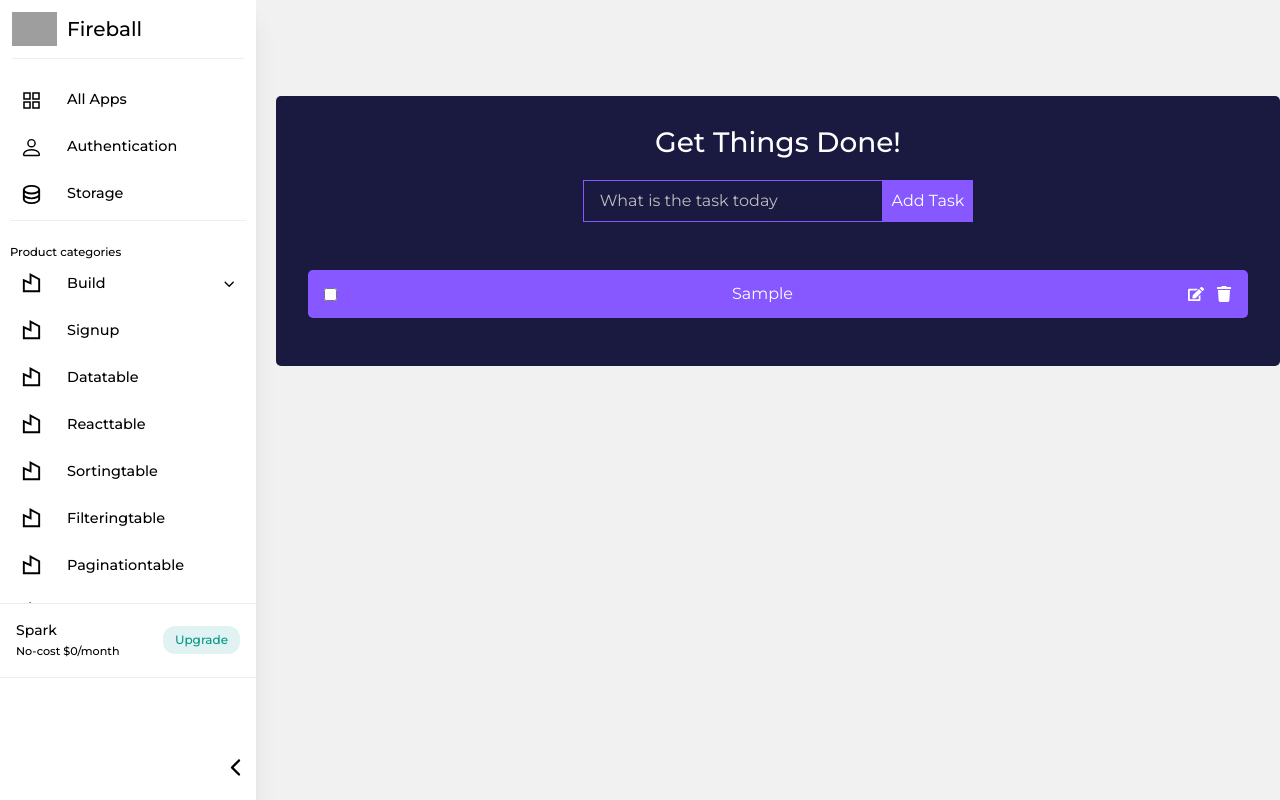
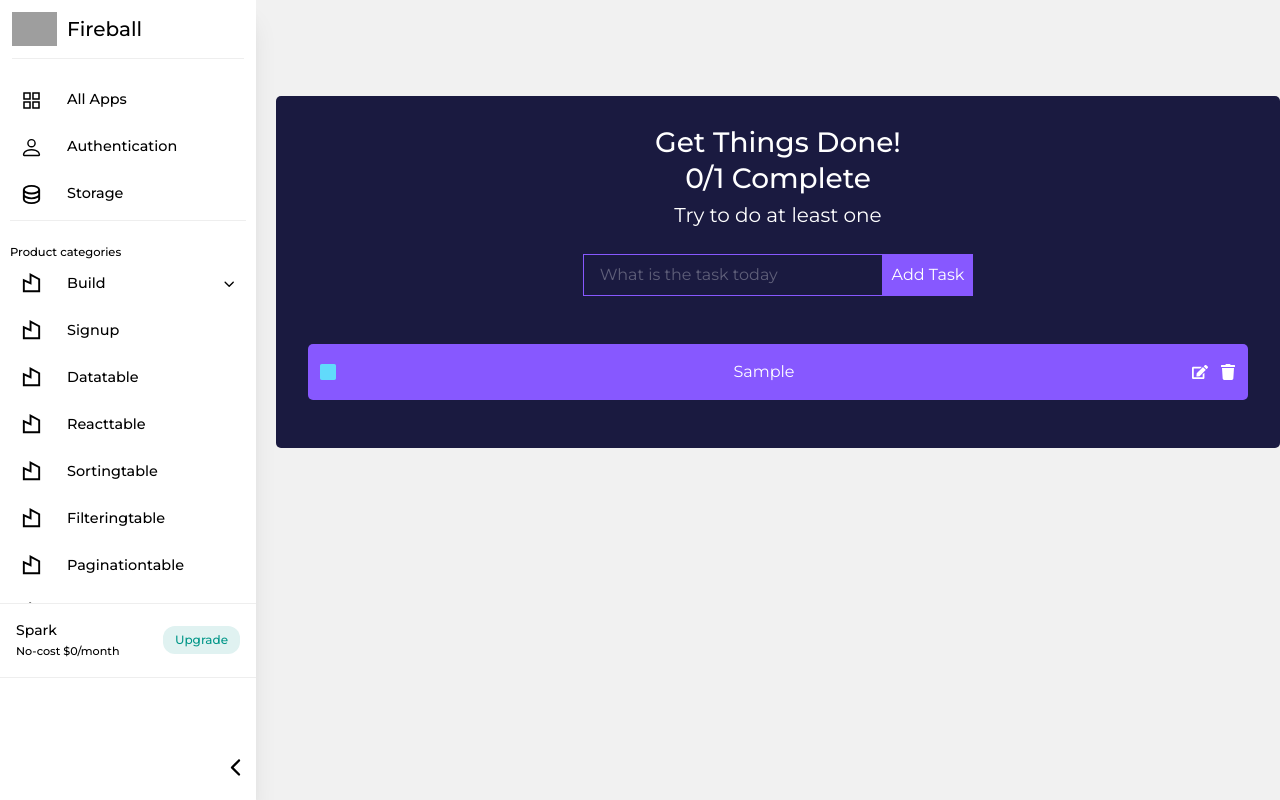
Before and after one commit to nguyentuanhung123/Sidebar-with-submenu-using-tailwind-and-framer-motion, a React (Create React App) app: page /todobeginner in a window 1280 px wide. Both pictures are taken after typing "Sample" into the empty fields and a click on the button "Add Task". Built offline with nearby package versions, Linux system fonts and the light colour scheme; grey boxes are pictures that could not be loaded.

Commit message:
edit Todo

```diff
--- a/src/App.jsx
+++ b/src/App.jsx
@@ -16,6 +16,7 @@ import FormatDate from "./pages/FormatDate";
 import TestTable from "./pages/TestTable";
 import TodoBeginnerWrapper from "./pages/TodoBeginger/TodoBeginnerWrapper.jsx";
 import PaginationTable from "./pages/PaginationTable.jsx";
+import UpdateTodo from "./pages/UpdateTodo/UpdateTodo.jsx";
 
 const App = () => {
   return (
@@ -35,6 +36,7 @@ const App = () => {
           <Route path="/formatdate" element={<FormatDate />} />
           <Route path="/testtable" element={<TestTable />} />
           <Route path="/todobeginner" element={<TodoBeginnerWrapper />} />
+          <Route path="/updatetodo" element={<UpdateTodo />} />
           <Route path="/build/:bID" element={<Build />} />
           <Route path="/analytics/:aID" element={<Analytics />} />
         </Routes>
--- a/src/layouts/sidebar/Sidebar.jsx
+++ b/src/layouts/sidebar/Sidebar.jsx
@@ -144,6 +144,10 @@ const Sidebar = () => {
             icon: RiBuilding3Line,
         },
         {
+            name: "updatetodo",
+            icon: RiBuilding3Line,
+        },
+        {
             name: "analytics",
             icon: TbReportAnalytics,
             menus: ["dashboard", "realtime", "events"],
--- /dev/null
+++ b/src/pages/TodoBeginger/CheckboxTodo.jsx
@@ -0,0 +1,27 @@
+import React, { useState } from "react";
+import { FaSquare } from "react-icons/fa";
+import { FaSquareCheck } from "react-icons/fa6";
+
+const CheckboxTodo = ({ checked, onClick }) => {
+
+    return (
+        <div className="flex items-center gap-[4px]" onClick={onClick}>
+            {
+                !checked && (
+                    <div className="checkbox unchecked">
+                        <FaSquare className="h-[20px] fill-[#61dafb]" />
+                    </div>
+                )
+            }
+            {
+                checked && (
+                    <div className="checkbox checked">
+                        <FaSquareCheck className="h-[20px] fill-[#61dafb]" />
+                    </div>
+                )
+            }
+        </div>
+    )
+};
+
+export default CheckboxTodo;
--- a/src/pages/TodoBeginger/TodoBeginner.jsx
+++ b/src/pages/TodoBeginger/TodoBeginner.jsx
@@ -1,14 +1,22 @@
-import React from "react";
+import React, { useState } from "react";
 import { FaEdit, FaTrash } from 'react-icons/fa';
+import CheckboxTodo from "./CheckboxTodo.jsx";
 
-const TodoBeginner = ({ task, toggleComplete, deleteTodo, editTodo }) => {
+const TodoBeginner = ({ todo, toggleComplete, deleteTodo, editTodo }) => {
     return (
-        <div className="Todo">
-            <input type="checkbox" checked={task.completed} onChange={() => toggleComplete(task.id)} />
-            <p onClick={() => toggleComplete(task.id)} className={`${task.completed ? 'completed' : ''}`}>{task.task}</p>
+        <div className={`flex justify-between items-center text-[#fff] px-[0.75rem] py-[1rem] rounded-[5px] mb-[1rem] cursor-pointer bg-[#8758ff]  ${todo.completed ? 'opacity-[0.3]' : null}`}>
+            {/* <input type="checkbox" checked={todo.completed} onChange={() => toggleComplete(todo.id)} /> */}
+            <CheckboxTodo checked={todo.completed} onClick={() =>
+                toggleComplete(todo.id)} />
+            <span onClick={() => toggleComplete(todo.id)}
+                className={`${todo.completed ? 'opacity-[0.3] before:w-[100%]' : ''} relative
+            before:content-[''] before:block before:w-[0px] before:h-[1px] before:bg-[#ddd]
+            before:absolute before:top-[10px] before:duration-300`}>
+                {todo.task}
+            </span>
             <div className="flex gap-[12px]">
-                <FaEdit onClick={() => editTodo(task.id)} />
-                <FaTrash onClick={() => deleteTodo(task.id)} />
+                <FaEdit onClick={() => editTodo(todo.id)} />
+                <FaTrash onClick={() => deleteTodo(todo.id)} />
             </div>
         </div>
     )
--- a/src/pages/TodoBeginger/TodoBeginnerForm.jsx
+++ b/src/pages/TodoBeginger/TodoBeginnerForm.jsx
@@ -14,9 +14,9 @@ const TodoBeginnerForm = ({ addTodo }) => {
 
 
     return (
-        <form className="TodoForm" onSubmit={handleSubmit}>
-            <input type="text" className="todo-input" value={value} placeholder="What is the task today" onChange={(e) => setValue(e.target.value)} />
-            <button type="submit" className="todo-btn">Add Task</button>
+        <form className="w-full mb-[1rem]" onSubmit={handleSubmit}>
+            <input type="text" className="bg-transparent focus:outline-none px-[1rem] py-[0.5rem] border border-solid border-[#8758ff] mt-[1rem] mb-[2rem] w-[300px] text-[#fff] placeholder-[#ffffff4d]" value={value} placeholder="What is the task today" onChange={(e) => setValue(e.target.value)} />
+            <button type="submit" className="bg-[#8758ff] text-[#fff] border-none p-[0.55rem] cursor-pointer">Add Task</button>
         </form>
     )
 };
--- a/src/pages/TodoBeginger/TodoBeginnerWrapper.jsx
+++ b/src/pages/TodoBeginger/TodoBeginnerWrapper.jsx
@@ -1,9 +1,9 @@
 import React, { useState } from "react";
-import './todobeginner.css';
 import { v4 as uuidv4 } from "uuid";
 import TodoBeginnerForm from "./TodoBeginnerForm";
 import TodoBeginner from "./TodoBeginner";
 import EditTodoBeginnerForm from "./EditTodoBeginnerForm";
+import { useEffect } from "react";
 uuidv4();
 
 const TodoBeginnerWrappper = () => {
@@ -37,16 +37,51 @@ const TodoBeginnerWrappper = () => {
         setTodos(todos.map((todo) => todo.id === id ? { ...todo, completed: !todo.completed } : todo))
     }
 
+    const getMessage = () => {
+        const percentage = numberConplete / numberTotal * 100;
+        if (percentage === 0) {
+            return 'Try to do at least one';
+        }
+        if (percentage === 100) {
+            return 'Nice job for today!';
+        }
+        return 'Keep it going';
+    }
+
+    const numberConplete = todos.filter((todo) => todo.completed).length;
+
+    const numberTotal = todos.length;
+
+
+    useEffect(() => {
+        // Vấn đề : Nếu chúng ta chỉ setItem thì khi refresh app thì những todo đã được thêm todos vào sẽ bị mất đi
+        // Khi chúng ta refresh hoặc thêm todo vào todos thì thì localStorage.setItem trong useEffect này sẽ được chạy
+        // => Nó sẽ update (set) lại localStorage của chúng ta như todos mà chúng ta đã mặc định
+        // => Chúng ta mới chỉ thêm todo vào todos chứ không lưu nó lại
+        // Do chúng ta đã để mặc định là [] nên khi refresh todos trong localStorage mà chúng ta đã thêm sẽ bị update (set) là rỗng
+        // Giải pháp khi todos sắp bị update là một mảng rỗng thì ta sẽ thêm đoạn code bên dưới hàm useEffect sẽ không được chạy và hàm localStorage sẽ giữ nguyên trạng thái như lúc ban đầu chúng ta đã thêm
+        // => Nó sẽ không set lại todos mà chúng ta đã lưu trong localStorage do todos sắp bị thay đổi thành mảng rỗng
+        if (todos.length === 0) return;
+        localStorage.setItem('todos', JSON.stringify(todos)) // hàm này sẽ không được chạy nếu ta update todos là một mảng rỗng
+    }, [todos])
+
+    useEffect(() => {
+        const storedTodos = JSON.parse(localStorage.getItem('todos')) || [];
+        setTodos(storedTodos);
+    }, [])
+
     return (
-        <div className="TodoWrapper">
-            <h1>Get Things Done!</h1>
+        <div className="text-center bg-[#1A1A40] mt-[5rem] p-[2rem] rounded-[5px]">
+            <h1 className="text-[#fff] mb-[0.5rem] text-[1.75rem]">Get Things Done!</h1>
+            <h1 className="text-[#fff] mb-[0.5rem] text-[1.75rem]">{numberConplete}/{numberTotal} Complete</h1>
+            <h2 className="text-[#fff] mb-[0.5rem] text-[1.25rem]">{getMessage()}</h2>
             <TodoBeginnerForm addTodo={addTodo} />
             {todos.map((todo, index) => {
                 return (
                     todo.isEditing ? (
                         <EditTodoBeginnerForm editTask={editTask} todo={todo} />
                     ) : (
-                        <TodoBeginner task={todo} key={index} toggleComplete={toggleComplete} deleteTodo={deleteTodo} editTodo={editTodo} />
+                        <TodoBeginner todo={todo} key={index} toggleComplete={toggleComplete} deleteTodo={deleteTodo} editTodo={editTodo} />
                     )
                 )
             })}
--- a/src/pages/TodoBeginger/todobeginner.css
+++ /dev/null
@@ -1,62 +0,0 @@
-h1 {
-    color: #fff;
-    margin-bottom: 0.5rem;
-    font-size: 1.75rem;
-}
-
-.TodoWrapper {
-    text-align: center;
-    background: #1A1A40;
-    margin-top: 5rem;
-    padding: 2rem;
-    border-radius: 5px;
-}
-
-.TodoForm {
-    width: 100%;
-    margin-bottom: 1rem;
-}
-
-.todo-input {
-    outline: none;
-    background: none;
-    border: 1px solid #8758ff;
-    padding: 0.5rem 1rem;
-    margin-top: 1rem;
-    margin-bottom: 2rem;
-    width: 300px;
-    color: #fff;
-}
-
-.toto-input::placeholder {
-    color: #ffffff4d;
-}
-
-.todo-btn {
-    background: #8758ff;
-    color: #fff;
-    border: none;
-    padding: 0.55rem;
-    cursor: pointer;
-}
-
-.Todo {
-    display: flex;
-    justify-content: space-between;
-    align-items: center;
-    background-color: #8758ff;
-    color: #fff;
-    padding: 0.75rem 1rem;
-    border-radius: 5px;
-    margin-bottom: 1rem;
-    cursor: pointer;
-}
-
-.fa-trash {
-    margin-left: 0.75rem;
-}
-
-.completed {
-    color: #c5aeff;
-    text-decoration: line-through;
-}
--- /dev/null
+++ b/src/pages/UpdateTodo/UpdateTodo.jsx
@@ -0,0 +1,5 @@
+const UpdateTodo = () => {
+    return <h1>UpdateTodo</h1>;
+};
+
+export default UpdateTodo;
```
